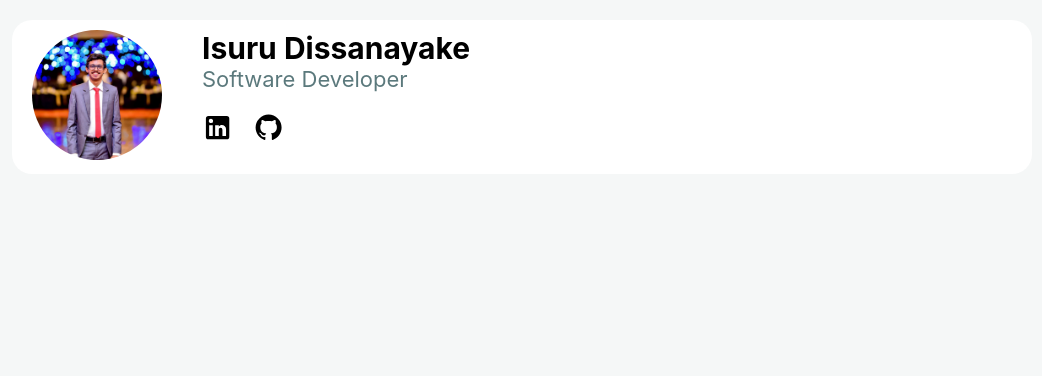
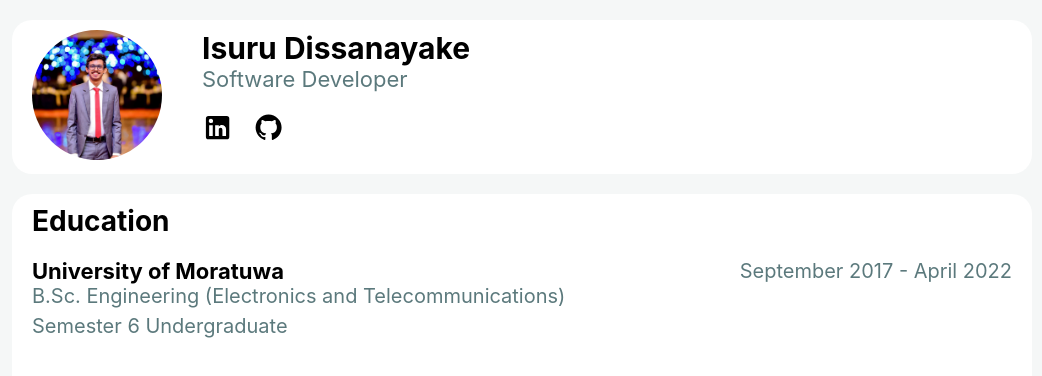
Before and after one commit to Isuru-Dissanayake/personalwebsite, a React (Create React App) app: page / in a window 1280 px wide. Shown: the top 376 px of the page, without its empty margins (118-1160 px from the left). Built offline with nearby package versions, Linux system fonts and the light colour scheme; a web font is replaced by a local one.

Commit message:
added sectionTemplate

```diff
--- a/src/components/pages/homepage/index.js
+++ b/src/components/pages/homepage/index.js
@@ -1,7 +1,7 @@
 import React, { Component } from "react";
 import "./styles.css";
 
-import { HeaderTemplate } from "../../templates";
+import { HeaderTemplate, SectionTemplate } from "../../templates";
 
 class HomePage extends React.Component {
   constructor(props) {
@@ -11,6 +11,7 @@ class HomePage extends React.Component {
     return (
       <div className="homeContainer">
         <HeaderTemplate />
+        <SectionTemplate numberOfEntries={1} title={"Education"} />
       </div>
     );
   }
--- a/src/components/templates/index.js
+++ b/src/components/templates/index.js
@@ -1,3 +1,4 @@
 import HeaderTemplate from "./headerTemplate";
+import SectionTemplate from "./sectionTemplate";
 
-export { HeaderTemplate };
+export { HeaderTemplate, SectionTemplate };
--- /dev/null
+++ b/src/components/templates/sectionTemplate/index.js
@@ -0,0 +1,36 @@
+import React from "react";
+import "./styles.css";
+
+function renderComponent(numberOfEntries, data) {
+  const list = [];
+
+  for (var i = 0; i < numberOfEntries; i++) {
+    list.push(
+      <div className="entryContainer">
+        <div className="entryTitleContainer">
+          <div className="entryTitle">University of Moratuwa</div>
+          <div className="entryDate">September 2017 - April 2022</div>
+        </div>
+        <div className="entrySubtitle">
+          B.Sc. Engineering (Electronics and Telecommunications)
+        </div>
+        <div className="entryDetails">Semester 6 Undergraduate</div>
+      </div>
+    );
+  }
+
+  return <div>{list}</div>;
+}
+
+const SectionTemplate = (props) => {
+  const { numberOfEntries, title, data } = props;
+
+  return (
+    <div className="sectionContainer">
+      <div className="sectionTitle">{title}</div>
+      {renderComponent(numberOfEntries, data)}
+    </div>
+  );
+};
+
+export default SectionTemplate;
--- /dev/null
+++ b/src/components/templates/sectionTemplate/styles.css
@@ -0,0 +1,52 @@
+.sectionContainer {
+  max-width: 980px;
+  height: 500px;
+  background-color: white;
+  border-radius: 20px;
+  margin-top: 20px;
+  margin-left: auto;
+  margin-right: auto;
+  padding: 10px;
+  padding-left: 20px;
+  padding-right: 20px;
+}
+
+.sectionTitle {
+  font-size: 28px;
+  font-weight: bold;
+}
+
+.entryTitle {
+  font-size: 22px;
+  font-weight: bold;
+}
+
+.entryTitleContainer {
+  display: flex;
+  flex-direction: row;
+  align-items: center;
+  justify-content: space-between;
+}
+
+.entryDate {
+  font-size: 20px;
+  color: #002f34;
+  opacity: 0.64;
+}
+
+.entryContainer {
+  margin-top: 20px;
+}
+
+.entrySubtitle {
+  font-size: 20px;
+  color: #002f34;
+  opacity: 0.64;
+}
+
+.entryDetails {
+  font-size: 20px;
+  color: #002f34;
+  opacity: 0.64;
+  margin-top: 6px;
+}
```
